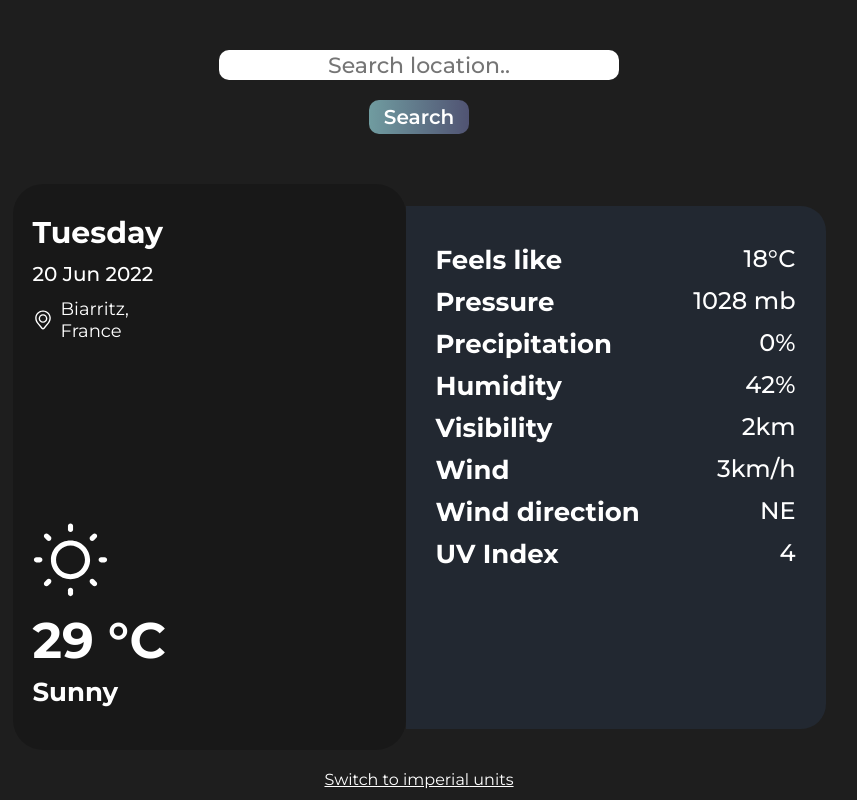
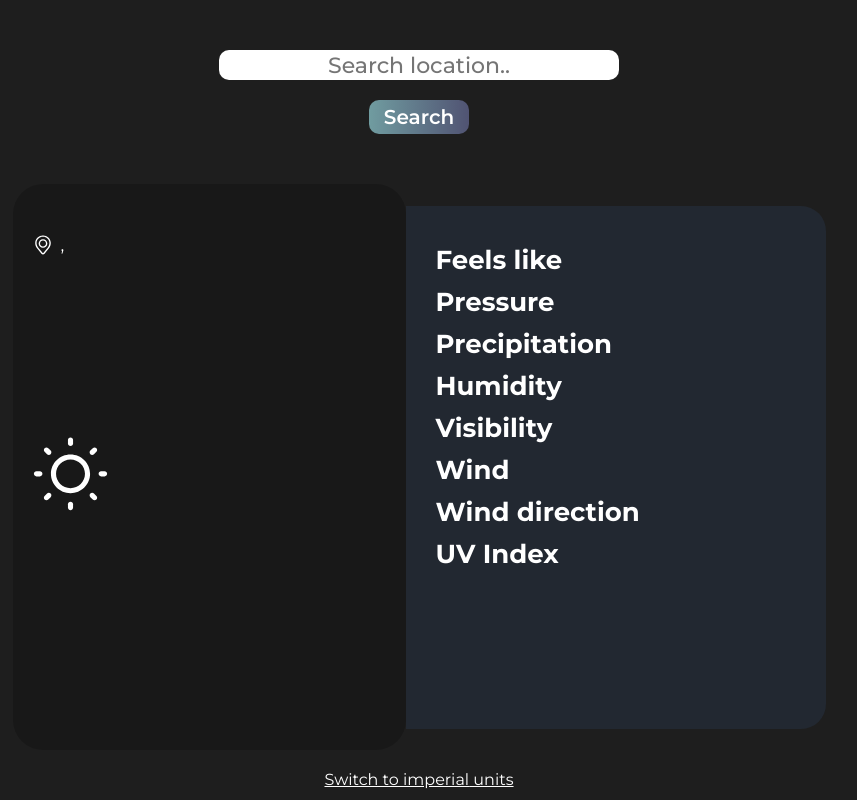
Before and after one commit to eduardsdn/weather_app, a plain HTML site: page index.html in a window 1280 px wide. Shown: the whole page, without its empty margins (221-1078 px from the left). Drawn offline with Linux system fonts and the light colour scheme.

Commit message:
Cleaned code

```diff
--- a/index.html
+++ b/index.html
@@ -18,59 +18,59 @@
         <div class="weather-card">
 
             <div class="left">
-                <div class="day">Tuesday</div>
-                <div class="date">20 Jun 2022</div>
+                <div class="day"></div>
+                <div class="date"></div>
                 <div class="location">
                     <img src="/assets/icons/location.svg">
-                    <div class="location-text"><p class="city">Biarritz<span>,</span></p><p class="country">France</p></div>
+                    <div class="location-text"><p class="city"><span>,</span></p><p class="country"></p></div>
                 </div>
 
                 <img src="/assets/icons/sunny.svg" class="weather-condition-icon">
                 <div class="temperature">
-                    <div class="temperature-number">29 °C</div>
-                    <div class="weather-condition-text">Sunny</div>
+                    <div class="temperature-number"></div>
+                    <div class="weather-condition-text"></div>
                 </div>
             </div>
 
             <div class="right">
                 <div class="feelslike data-right">
                     <p class="feelslike-text data-right-text">Feels like</p>
-                    <div class="feelslike-number data-right-number">18°C</div>
+                    <div class="feelslike-number data-right-number"></div>
                 </div>
 
                 <div class="pressure data-right">
                     <p class="pressure-text data-right-text">Pressure</p>
-                    <div class="pressure-number data-right-number">1028 mb</div>
+                    <div class="pressure-number data-right-number"></div>
                 </div>
 
                 <div class="precipitation data-right">
                     <p class="precipitation-text data-right-text">Precipitation</p>
-                    <div class="precipitation-number data-right-number">0%</div>
+                    <div class="precipitation-number data-right-number"></div>
                 </div>
 
                 <div class="humidity data-right">
                     <p class="humidity-text data-right-text">Humidity</p>
-                    <div class="humidity-number data-right-number">42%</div>
+                    <div class="humidity-number data-right-number"></div>
                 </div>
 
                 <div class="visibility data-right">
                     <p class="visibility-text data-right-text">Visibility</p>
-                    <div class="visibility-number data-right-number">2km</div>
+                    <div class="visibility-number data-right-number"></div>
                 </div>
 
                 <div class="wind data-right">
                     <p class="wind-text data-right-text">Wind</p>
-                    <div class="wind-number data-right-number">3km/h</div>
+                    <div class="wind-number data-right-number"></div>
                 </div>
 
                 <div class="winddir data-right">
                     <p class="winddir-text data-right-text">Wind direction</p>
-                    <div class="winddir-number data-right-number">NE</div>
+                    <div class="winddir-number data-right-number"></div>
                 </div>
 
                 <div class="uvindex data-right">
                     <p class="uvindex-text data-right-text">UV Index</p>
-                    <div class="uvindex-number data-right-number">4</div>
+                    <div class="uvindex-number data-right-number"></div>
                 </div>
 
             </div>
--- a/updateElements.js
+++ b/updateElements.js
@@ -56,28 +56,28 @@ function displayCurrentWeather(currentWeather) {
 
 
     if(currentWeather.condition === "Sunny" || currentWeather.condition === "Clear"){
-        weatherConditionIcon.src = "./assets/icons/sunny.svg"
+        weatherConditionIcon.src = "/assets/icons/sunny.svg"
         weatherCard.classList.remove("cloudy")
         weatherCard.classList.remove("rainy")
         weatherCard.classList.remove("snowy")
         weatherCard.classList.add("sunny")
     }
     else if(currentWeather.condition === "Partly cloudy" || currentWeather.condition === "Overcast" || currentWeather.condition === "Mist") {
-        weatherConditionIcon.src = "./assets/icons/cloudy.svg"
+        weatherConditionIcon.src = "/assets/icons/cloudy.svg"
         weatherCard.classList.remove("sunny")
         weatherCard.classList.remove("rainy")
         weatherCard.classList.remove("snowy")
         weatherCard.classList.add("cloudy")
     }
     else if(currentWeather.condition.includes("Rain") || currentWeather.condition.includes("rain") || currentWeather.condition.includes("drizzle")){
-        weatherConditionIcon.src = "./assets/icons/rainy.svg"
+        weatherConditionIcon.src = "/assets/icons/rainy.svg"
         weatherCard.classList.remove("sunny")
         weatherCard.classList.remove("cloudy")
         weatherCard.classList.remove("snowy")
         weatherCard.classList.add("rainy")
     }
     else if(currentWeather.condition.includes("snow")) {
-        weatherConditionIcon.src = "./assets/icons/snowy.svg"
+        weatherConditionIcon.src = "/assets/icons/snowy.svg"
         weatherCard.classList.remove("sunny")
         weatherCard.classList.remove("cloudy")
         weatherCard.classList.remove("rainy")
```
